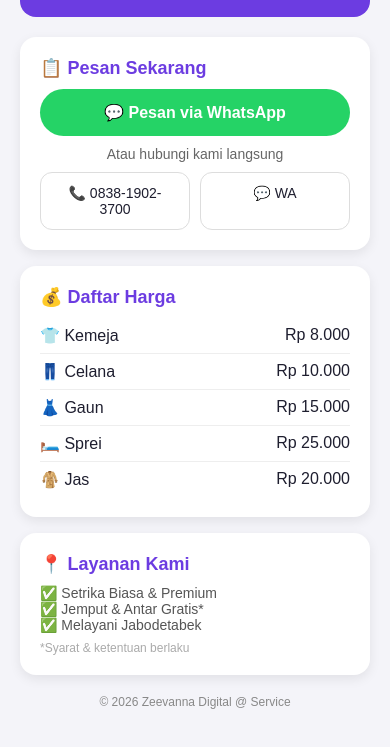
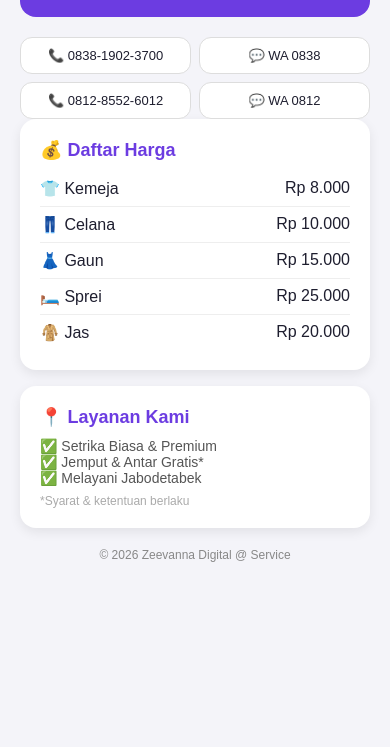
Before and after one commit to deskawps23/Zeevanna-Digital-Service, a plain HTML site: page index.html in a window 390 px wide. Shown: the part 87-834 px from the top of the page. Drawn offline with Linux system fonts and the light colour scheme.

Commit message:
Revamp contact options in index.html
Updated contact section with new buttons for phone and WhatsApp.

```diff
--- a/index.html
+++ b/index.html
@@ -107,13 +107,12 @@
         <p>Jasa Setrika Online • Jemput & Antar Gratis</p>
     </div>
 
-    <div class="card">
-        <h2>📋 Pesan Sekarang</h2>
-        <a href="https://wa.me/6283819023700?text=Halo%20Zeevanna%2C%20saya%20mau%20pesan%20setrika" class="btn btn-wa">💬 Pesan via WhatsApp</a>
-        <p style="font-size:14px;color:#666;text-align:center;margin:10px 0;">Atau hubungi kami langsung</p>
-        <div class="contact">
-            <a href="tel:083819023700">📞 0838-1902-3700</a>
-            <a href="https://wa.me/6283819023700">💬 WA</a>
+ <div style="display: flex; flex-wrap: wrap; gap: 8px; margin-top: 10px;">
+    <a href="tel:083819023700" style="flex: 1 0 40%; background: #fff; border: 1px solid #ddd; border-radius: 12px; padding: 10px; text-align: center; text-decoration: none; color: #1e1e2f; font-size: 13px;">📞 0838-1902-3700</a>
+    <a href="https://wa.me/6283819023700" style="flex: 1 0 40%; background: #fff; border: 1px solid #ddd; border-radius: 12px; padding: 10px; text-align: center; text-decoration: none; color: #1e1e2f; font-size: 13px;">💬 WA 0838</a>
+    <a href="tel:081285526012" style="flex: 1 0 40%; background: #fff; border: 1px solid #ddd; border-radius: 12px; padding: 10px; text-align: center; text-decoration: none; color: #1e1e2f; font-size: 13px;">📞 0812-8552-6012</a>
+    <a href="https://wa.me/6281285526012" style="flex: 1 0 40%; background: #fff; border: 1px solid #ddd; border-radius: 12px; padding: 10px; text-align: center; text-decoration: none; color: #1e1e2f; font-size: 13px;">💬 WA 0812</a>
+</div>
         </div>
     </div>
 
```
